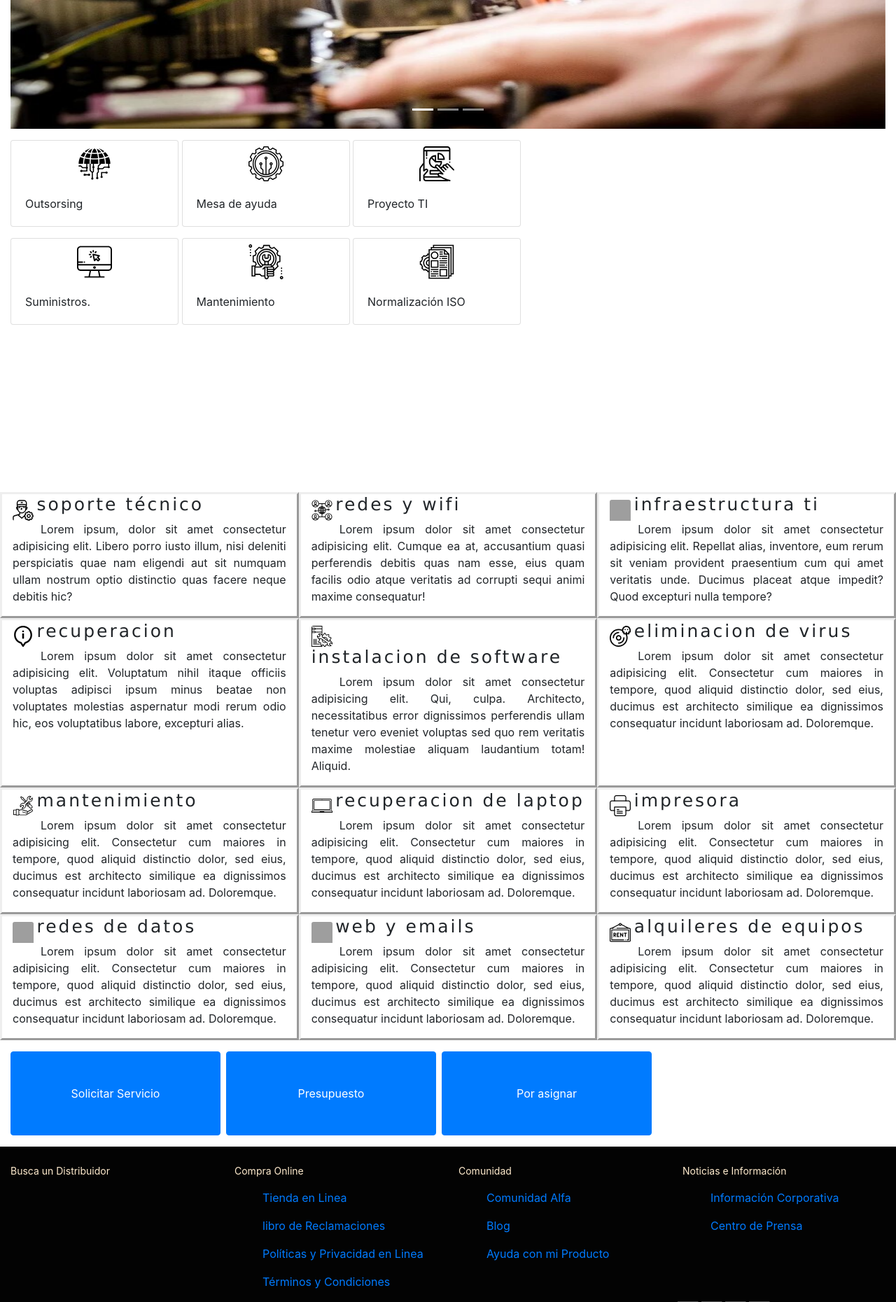
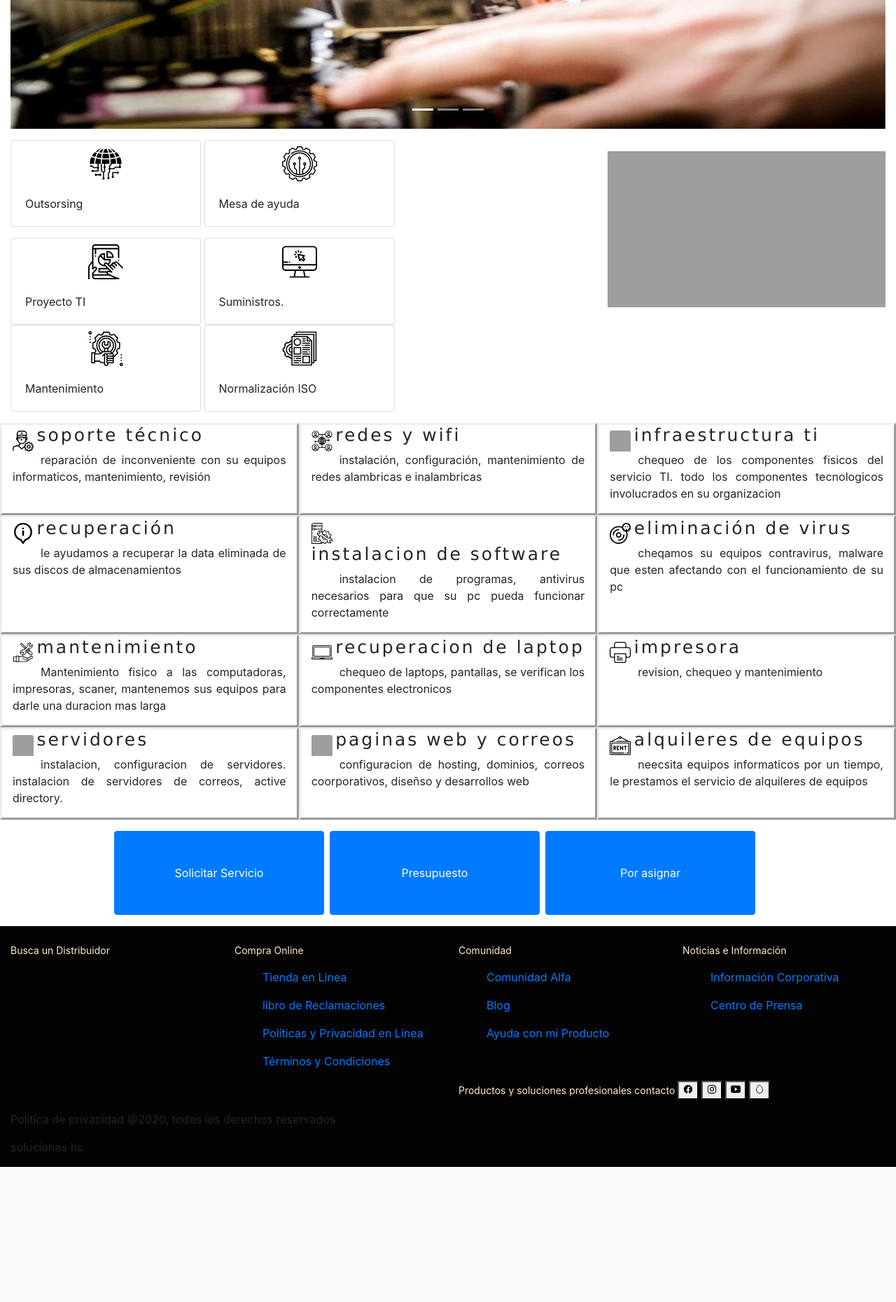
Before and after one commit to solucioneshc/web_solucioneshc, a PHP site: page /st.php in a window 1280 px wide. Shown: the part 494-2354 px from the top of the page at 70% size. After the commit the page ends 2161 px from the top, so only its background shows below. Run offline with PHP 8.4, Linux system fonts and the light colour scheme; data that the repository does not hold is empty; some libraries are stand-ins or nearby versions; grey boxes are pictures that could not be loaded.

Commit message:
modificacion st, pagina inicio

```diff
--- a/estylo/forma.css
+++ b/estylo/forma.css
@@ -26,9 +26,7 @@
     text-align: center;
 }
 
-.modalinicio a{
-    font-size: 15px;
-}
+
 
 #seccion_banner{
     height: 800px;
@@ -114,6 +112,44 @@
   font-family: verdana, arial, helvetica;
 }
 
+/************************************************************* MODAL- INICIO *************************************/
+
+.modalinicio a{
+    font-size: 15px;
+}
+
+.modalinicio .descripcion h3 {
+    font-size: 20px;
+}
+
+.modalinicio .descripcion p {
+    font-size: 15px;
+}
+
+.modalinicio .publicidad  {
+
+
+    text-align: center;
+}
+
+.modalinicio .publicidad img {
+    width: 300px;
+    height: 300px;
+
+}
+
+.modalinicio .publicidad p {
+    font-size: 15px;
+    font-family: Arial, Helvetica, sans-serif;
+    margin-top: 3px;
+    color:rgb(13, 61, 133)
+
+
+
+
+}
+
+
 /************************************************************ SERVICIO - MODAL ***********************************/
 
 #consultoria h5, #infraestructura h5, #seguridad h5, #desarrollo h5, #tecnico h5, #helpdesk h5   {
@@ -151,7 +187,7 @@
 
 }
 
-/************************************************************* SERVICIO TECNICO ***********************************/
+/************************************************************* ST ***********************************/
 
 .banner_servicio{
     height: 800px;
@@ -188,8 +224,18 @@
 
 }
 
+.video{
+    width: 250px;
+    height: 150px;
+}
 
-/************************************************************ FIN SERVICIO TECNICO ********************************/
+.btn_form{
+    display: flex;
+    justify-content: center;
+}
+
+
+/************************************************************ FIN ST ********************************/
 
 /* *************** */
 /************************************************************** PIE DE PAGINA  *************************************/
@@ -646,7 +692,7 @@
 
 /*************************************************************** FIN PAGINA EN MANTENIMIENTO ***************************************************************/
 
-/*************************************************************** SECCION SERVICIO TECNICO ***************************************************************/
+/*************************************************************** ST ***************************************************************/
 
 .stecnico img{
     height: 20px;
@@ -677,8 +723,10 @@
 margin-right: auto;
 }
 
+
+
 }
-/*************************************************************** FIN SECCION SERVICIO TECNICO ***************************************************************/
+/*************************************************************** FIN ST ***************************************************************/
 
 
 
--- a/st.php
+++ b/st.php
@@ -1,6 +1,8 @@
 <?php
 include 'plantilla/cabecera.php'
 ?>
+
+<!------------------------------------------------------ CABECERA------------------------------------------- -->
 
 <div id="carouselst" class="carousel slide" data-ride="carousel">
     <ol class="carousel-indicators">
@@ -29,56 +31,60 @@
     </a>
 </div>
 
-<!-- ESTRUCTURA SERVICIO -->
-<div class="row mt-3 d-none d-sm-none d-md-block" >
-    <div class="col-8 stecnico ">
-        <div class="card d-inline-block " style="width: 15rem;">
+<!------------------------------------------------------ FIN CABECERA------------------------------------------- -->
+
+<!--------------------------------------------------------- ESTRUCTURA SERVICIO ------------------------------->
+<div class="row mt-3  ">
+    <div class="col-8 stecnico d-none d-sm-block d-sm-none  ">
+        <div class="card d-inline-block " style="width: 17rem;">
 
             <img src="imagenes/iconos/tecnologia.svg" class="card-img-top mt-2" alt="...">
             <div class="card-body">
                 <p class="card-text">Outsorsing</p>
             </div>
         </div>
-        <div class="card d-inline-block" style="width: 15rem;">
+        <div class="card d-inline-block" style="width: 17rem;">
             <img src="imagenes/iconos/mesa.svg" class="card-img-top mt-2" alt="...">
             <div class="card-body">
                 <p class="card-text">Mesa de ayuda</p>
             </div>
         </div>
-        <div class="card d-inline-block" style="width: 15rem;">
+        <div class="card d-inline-block" style="width: 17rem;">
             <img src="imagenes/iconos/proyectos.svg" class="card-img-top mt-2" alt="...">
             <div class="card-body">
                 <p class="card-text">Proyecto TI</p>
             </div>
         </div>
-        <div class="card d-inline-block mt-3" style="width: 15rem;">
+        <div class="card d-inline-block mt-3" style="width: 17rem;">
             <img src="imagenes/iconos/suministros.svg" class="card-img-top mt-2" alt="...">
             <div class="card-body">
                 <p class="card-text">Suministros.</p>
             </div>
         </div>
-        <div class="card d-inline-block" style="width: 15rem;">
+        <div class="card d-inline-block" style="width: 17rem;">
             <img src="imagenes/iconos/mantenimiento.svg" class="card-img-top mt-2" alt="...">
             <div class="card-body">
                 <p class="card-text">Mantenimiento</p>
             </div>
         </div>
-        <div class="card d-inline-block" style="width: 15rem;">
+        <div class="card d-inline-block" style="width: 17rem;">
             <img src="imagenes/iconos/documentacion.svg" class="card-img-top mt-2" alt="...">
             <div class="card-body">
                 <p class="card-text">Normalización ISO</p>
             </div>
+
         </div>
     </div>
-    <!-- FORMULARIO DE SERVICIO -->
-    <!-- video -->
-    <div class="col-4">
+
+    <!------------------------------------------ video------------------------------------ -->
+    <div class="col-4 mt-3 stecnico d-none d-sm-block d-sm-none  video">
         <div class="embed-responsive embed-responsive-16by9">
-            <iframe class="embed-responsive-item  " src="https://www.youtube.com/embed/buHW8o-9FGs" frameborder="0"
-                allowfullscreen></iframe>
+            <iframe class="embed-responsive-item  " src="https://www.youtube.com/embed/buHW8o-9FGs" width="1000"
+                height="1000" frameborder="0" allowfullscreen></iframe>
         </div>
+
     </div>
-    <!-- fin video -->
+    <!---------------------------------------- FIN VIDEO---------------------------------- -->
 </div>
 
 <div class="row mt-3" id="stdescrip">
@@ -87,91 +93,71 @@
         <img src="imagenes/iconos/soporte-tecnico.svg" class="card-img mt-2" alt="...">
         <h3 class="d-inline-block">SOPORTE TÉCNICO</h3>
 
-        <P>Lorem ipsum, dolor sit amet consectetur adipisicing elit. Libero porro iusto illum, nisi deleniti
-            perspiciatis quae nam eligendi aut sit numquam ullam nostrum optio distinctio quas facere neque debitis hic?
+        <P>reparación de inconveniente con su equipos informaticos, mantenimiento, revisión
         </P>
     </div>
     <div class="col-md-4 col-sd-3" id="stdescriptodo">
         <img src="imagenes/iconos/redes.svg" class="card-img-top mt-2" alt="...">
         <h3 class="d-inline-block">REDES Y WIFI</h3>
-        <p>Lorem ipsum dolor sit amet consectetur adipisicing elit. Cumque ea at, accusantium quasi perferendis debitis
-            quas nam esse, eius quam facilis odio atque veritatis ad corrupti sequi animi maxime consequatur!</p>
+        <p>instalación, configuración, mantenimiento de redes alambricas e inalambricas </p>
     </div>
     <div class="col-md-4 col-sd-3" id="stdescriptodo">
         <img src="imagenes/iconos/servidor.svg" class="card-img-top mt-2" alt="...">
         <h3 class="d-inline-block">INFRAESTRUCTURA TI</h3>
-        <p>Lorem ipsum dolor sit amet consectetur adipisicing elit. Repellat alias, inventore, eum rerum sit veniam
-            provident praesentium cum qui amet veritatis unde. Ducimus placeat atque impedit? Quod excepturi nulla
-            tempore?</p>
+        <p>chequeo de los componentes fisicos del servicio TI. todo los componentes tecnologicos involucrados en su
+            organizacion </p>
     </div>
     <div class="col-md-4 col-sd-3" id="stdescriptodo">
         <img src="imagenes/iconos/informacion.svg" class="card-img-top mt-2" alt="...">
-        <h3 class="d-inline-block">RECUPERACION</h3>
-        <p>Lorem ipsum dolor sit amet consectetur adipisicing elit. Voluptatum nihil itaque officiis voluptas adipisci
-            ipsum minus beatae non voluptates molestias aspernatur modi rerum odio hic, eos voluptatibus labore,
-            excepturi alias.</p>
+        <h3 class="d-inline-block">RECUPERACIÓN</h3>
+        <p>le ayudamos a recuperar la data eliminada de sus discos de almacenamientos </p>
     </div>
     <div class="col-md-4 col-sd-3" id="stdescriptodo">
         <img src="imagenes/iconos/instalacion.svg" class="card-img-top mt-2" alt="...">
         <h3 class="d-inline-block">INSTALACION DE SOFTWARE</h3>
-        <p>Lorem ipsum dolor sit amet consectetur adipisicing elit. Qui, culpa. Architecto, necessitatibus error
-            dignissimos perferendis ullam tenetur vero eveniet voluptas sed quo rem veritatis maxime molestiae aliquam
-            laudantium totam! Aliquid.</p>
+        <p>instalacion de programas, antivirus necesarios para que su pc pueda funcionar correctamente </p>
     </div>
     <div class="col-md-4 col-sd-3" id="stdescriptodo">
         <img src="imagenes/iconos/dto.svg" class="card-img-top mt-2" alt="...">
-        <h3 class="d-inline-block">ELIMINACION DE VIRUS</h3>
-        <p>Lorem ipsum dolor sit amet consectetur adipisicing elit. Consectetur cum maiores in tempore, quod aliquid
-            distinctio dolor, sed eius, ducimus est architecto similique ea dignissimos consequatur incidunt laboriosam
-            ad. Doloremque.</p>
+        <h3 class="d-inline-block">ELIMINACIÓN DE VIRUS</h3>
+        <p>cheqamos su equipos contravirus, malware que esten afectando con el funcionamiento de su pc </p>
     </div>
     <div class="col-md-4 col-sd-3" id="stdescriptodo">
         <img src="imagenes/iconos/mto.svg" class="card-img-top mt-2" alt="...">
         <h3 class="d-inline-block">MANTENIMIENTO </h3>
-        <p>Lorem ipsum dolor sit amet consectetur adipisicing elit. Consectetur cum maiores in tempore, quod aliquid
-            distinctio dolor, sed eius, ducimus est architecto similique ea dignissimos consequatur incidunt laboriosam
-            ad. Doloremque.</p>
+        <p>Mantenimiento fisico a las computadoras, impresoras, scaner, mantenemos sus equipos para darle una duracion
+            mas larga </p>
     </div>
     <div class="col-md-4 col-sd-3" id="stdescriptodo">
         <img src="imagenes/iconos/laptop.svg" class="card-img-top mt-2" alt="...">
         <h3 class="d-inline-block">RECUPERACION DE LAPTOP</h3>
-        <p>Lorem ipsum dolor sit amet consectetur adipisicing elit. Consectetur cum maiores in tempore, quod aliquid
-            distinctio dolor, sed eius, ducimus est architecto similique ea dignissimos consequatur incidunt laboriosam
-            ad. Doloremque.</p>
+        <p>chequeo de laptops, pantallas, se verifican los componentes electronicos</p>
     </div>
     <div class="col-md-4 col-sd-3" id="stdescriptodo">
         <img src="imagenes/iconos/impresora.svg" class="card-img-top mt-2" alt="...">
         <h3 class="d-inline-block">IMPRESORA </h3>
-        <p>Lorem ipsum dolor sit amet consectetur adipisicing elit. Consectetur cum maiores in tempore, quod aliquid
-            distinctio dolor, sed eius, ducimus est architecto similique ea dignissimos consequatur incidunt laboriosam
-            ad. Doloremque.</p>
+        <p>revision, chequeo y mantenimiento </p>
     </div>
     <div class="col-md-4 col-sd-3" id="stdescriptodo">
         <img src="..." class="card-img-top mt-2" alt="...">
-        <h3 class="d-inline-block">REDES DE DATOS </h3>
-        <p>Lorem ipsum dolor sit amet consectetur adipisicing elit. Consectetur cum maiores in tempore, quod aliquid
-            distinctio dolor, sed eius, ducimus est architecto similique ea dignissimos consequatur incidunt laboriosam
-            ad. Doloremque.</p>
+        <h3 class="d-inline-block">servidores </h3>
+        <p>instalacion, configuracion de servidores. instalacion de servidores de correos, active directory. </p>
     </div>
     <div class="col-md-4 col-sd-3" id="stdescriptodo">
         <img src="imagenes/iconos/web.svg" class="card-img-top mt-2 " alt="...">
-        <h3 class="d-inline-block">WEB Y EMAILS</h3>
-        <p>Lorem ipsum dolor sit amet consectetur adipisicing elit. Consectetur cum maiores in tempore, quod aliquid
-            distinctio dolor, sed eius, ducimus est architecto similique ea dignissimos consequatur incidunt laboriosam
-            ad. Doloremque.</p>
+        <h3 class="d-inline-block">paginas web y correos</h3>
+        <p>configuracion de hosting, dominios, correos coorporativos, diseñso y desarrollos web </p>
     </div>
     <div class="col-md-4 col-sd-3" id="stdescriptodo">
         <img src="imagenes/iconos/alquilar.svg" class="card-img-top mt-2" alt="...">
         <h3 class="d-inline-block">ALQUILERES DE EQUIPOS</h3>
-        <p>Lorem ipsum dolor sit amet consectetur adipisicing elit. Consectetur cum maiores in tempore, quod aliquid
-            distinctio dolor, sed eius, ducimus est architecto similique ea dignissimos consequatur incidunt laboriosam
-            ad. Doloremque.</p>
+        <p>neecsita equipos informaticos por un tiempo, le prestamos el servicio de alquileres de equipos </p>
     </div>
 </div>
 
 <!-- FIN ESTRUCTURA SERVICIO -->
 
-<!-- BOTONES -->
+<!------------------------------------------------- BOTONES ----------------------------------------->
 
 <div class="row mt-3  col-sm-4 col-md-12 btn_form ">
     <div class=" ">
@@ -186,11 +172,11 @@
 
 </div>
 
-<!-- FUNCION CON JQUERY -->
+<!-- ------------------------------------------FUNCION CON JQUERY-------------------------------- -->
 
 <script src="../js/codigo.js"></script>
 
-<!-- PIE DE PAGINA  -->
+<!---------------------------------------------- PIE DE PAGINA ----------------------------------- -->
 <?php
 include 'plantilla/pie.php'
 ?>
```
Also changed, not shown: index.php (+12 -7 lines), imagenes/banner/iglesias.jpg (added), imagenes/publicidad_inicio/semana_santa.jpg (added).
